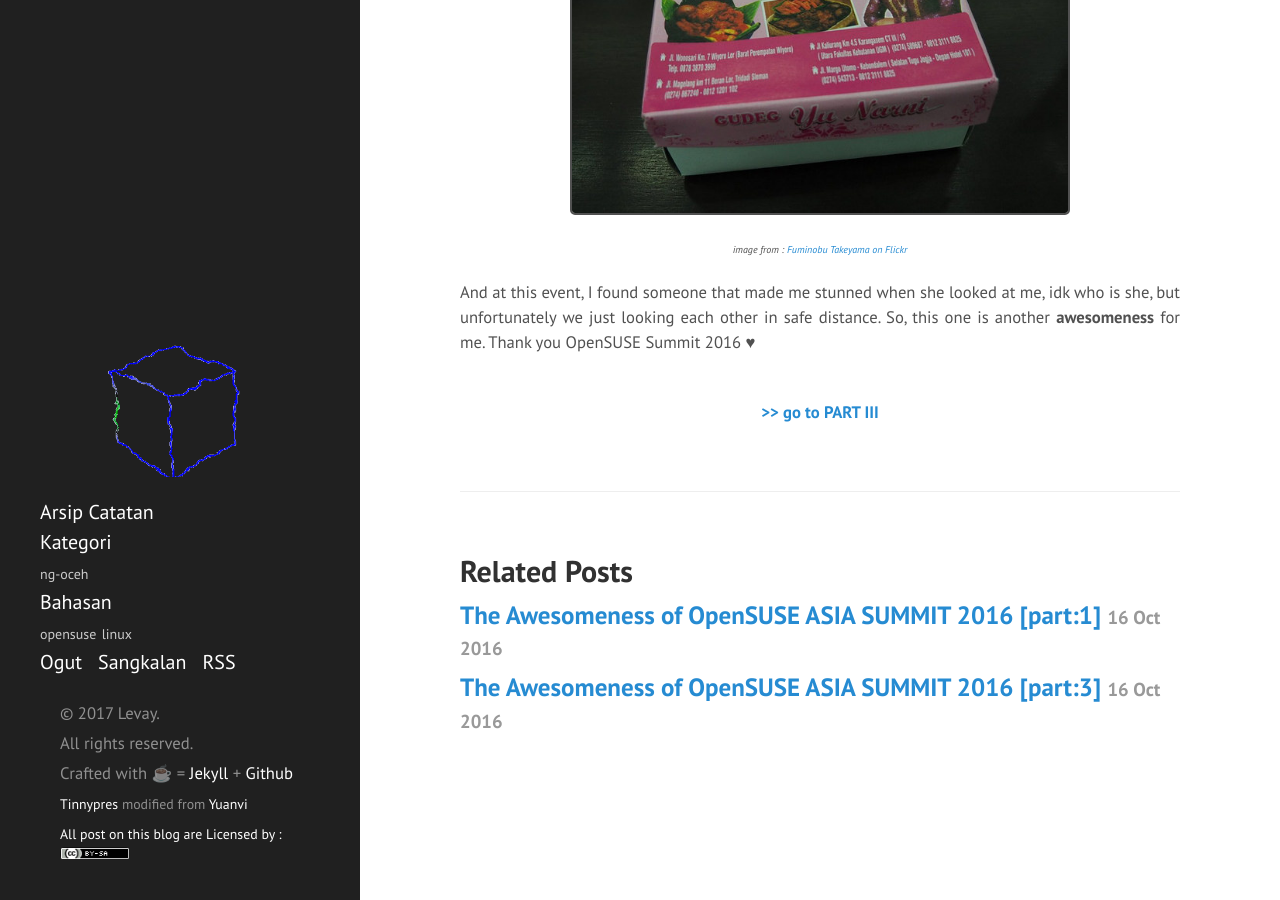
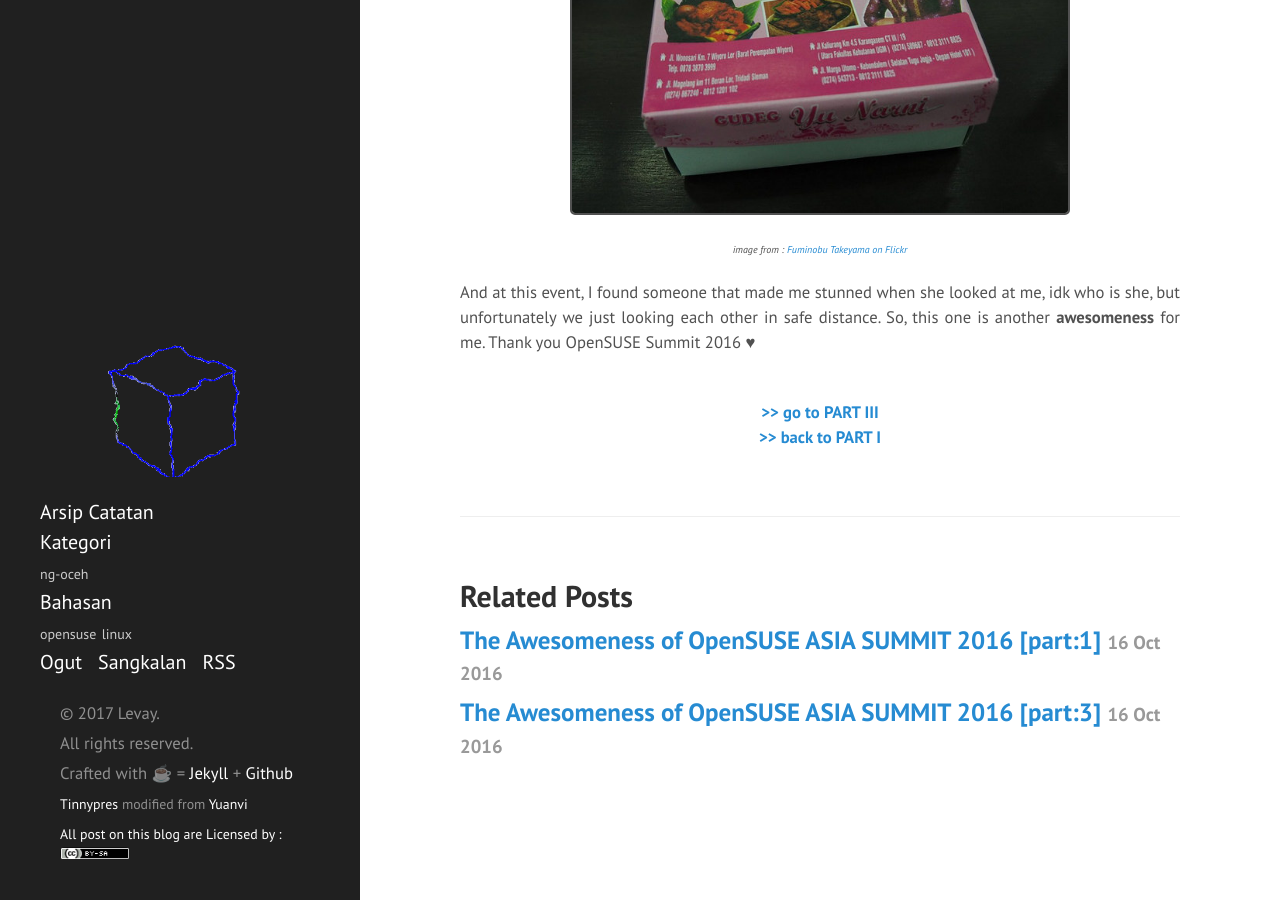
Before and after one commit to levay08/levay08.github.io, a Jekyll site: the page built from _posts/2016-10-16-frosas2016-part-II.markdown, in a window 1280 px wide and 900 px high, scrolled down 4489 px. Built offline with Jekyll 4.4.1, drawn with Linux system fonts in a browser that asks for light colours.

Commit message:
Update 2016-10-16-frosas2016-part-II.markdown

```diff
--- a/_posts/2016-10-16-frosas2016-part-II.markdown
+++ b/_posts/2016-10-16-frosas2016-part-II.markdown
@@ -68,3 +68,4 @@ And installed BlankOn as main OS inside too. <br>اَمِين يَا رَبَّ
 <p style="text-align:justify">
 And at this event, I found someone that made me stunned when she looked at me, idk who is she, but unfortunately we just looking each other in safe distance. So, this one is another <x><b>awesomeness</b></x> for me. Thank you OpenSUSE Summit 2016 ♥ </p><br />
 <center><y><b><a href="https://levay08.github.io/2016/10/16/frosas2016-part-III">>> go to PART III</a></b></y></center>
+<center><y><b><a href="https://levay08.github.io/2016/10/16/frosas2016">>> back to PART I</a></b></y></center>
```
